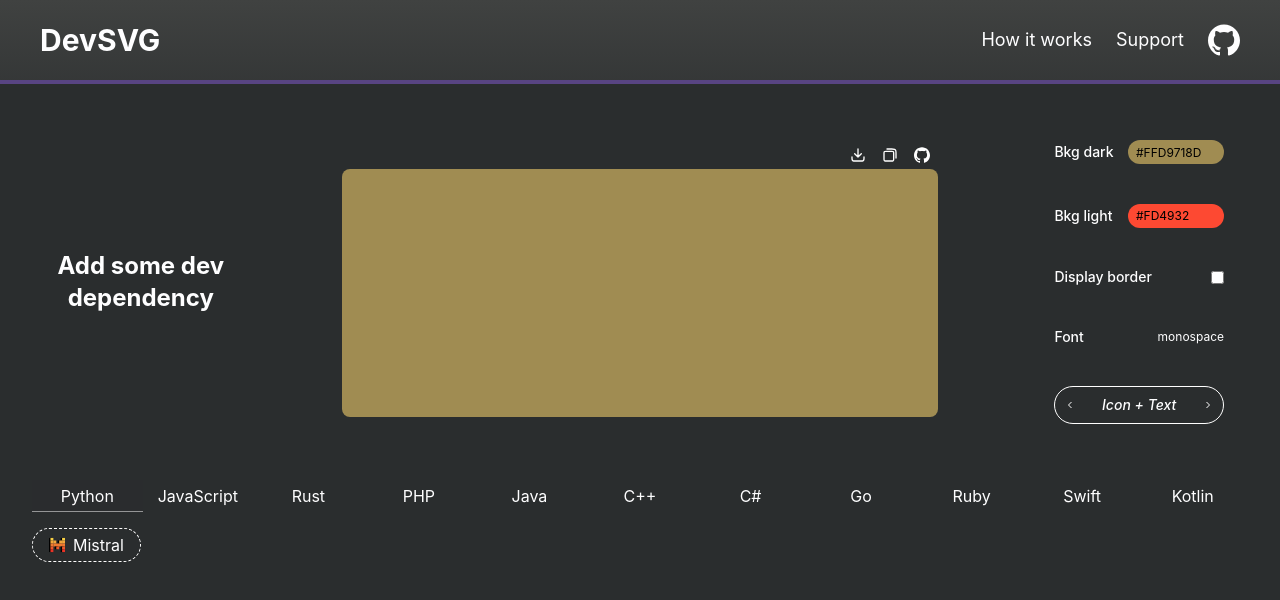
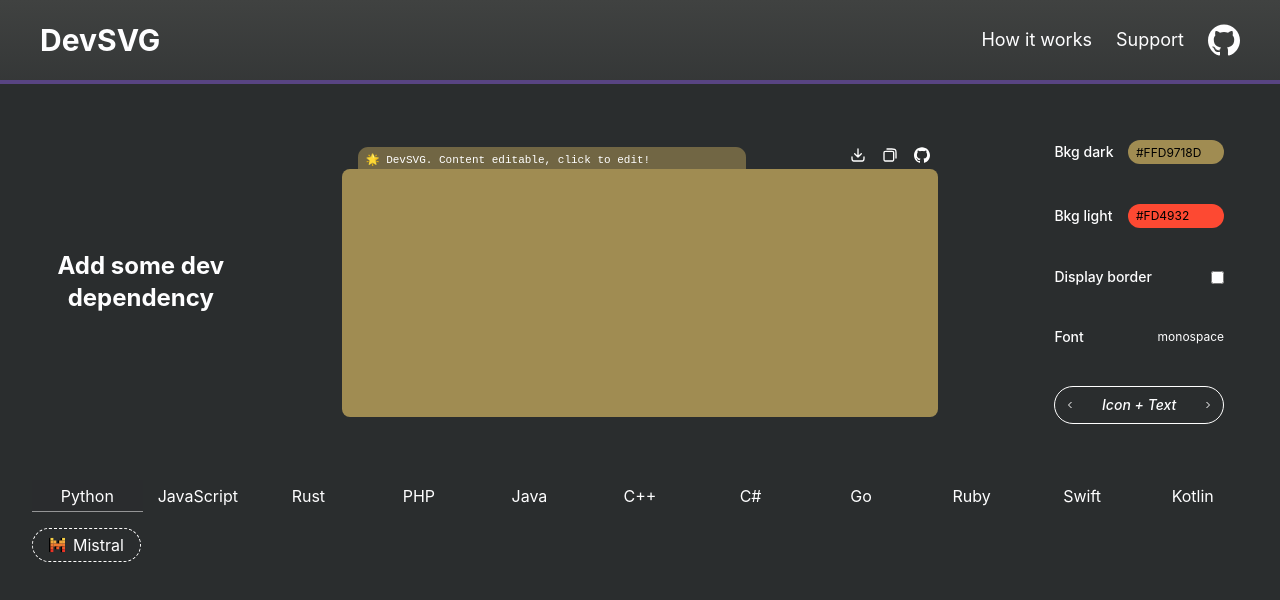
Before and after one commit to AlbertLnz/devSvg, a SvelteKit app: page / in a window 1280 px wide. Shown: the top 600 px of the page. Built offline with nearby package versions, Linux system fonts and the light colour scheme.

Commit message:
Fix I forgot the Tab on SvgProduct (included on SvgLayout)

```diff
--- a/src/components/SvgProduct.svelte
+++ b/src/components/SvgProduct.svelte
@@ -26,8 +26,6 @@
 
 	let tabText = $state('🌟 DevSVG. Content editable, click to edit!')
 
-	let bkg = $derived(() => (githubTheme === 'dark' ? svgConfig.bkgHexDark : svgConfig.bkgHexLight))
-
 	function handleDownloadSVG() {
 		let svg = document.getElementById('devDependenciesSvg')
 		if (svg) {
@@ -55,7 +53,7 @@
 
 <section class="flex flex-col items-center justify-center">
 	<article id="svg-container" class="relative">
-		<SvgLayout {githubTheme} {svgConfig}>
+		<SvgLayout {githubTheme} {svgConfig} {tabText}>
 			{#each selected as dependency, index}
 				{#if svgConfig.cardStyle === 'Icon + Text'}
 					<IconText {dependency} {index} {svgConfig} />
--- a/src/content/SvgLayout.svelte
+++ b/src/content/SvgLayout.svelte
@@ -4,10 +4,12 @@
 	let {
 		children,
 		githubTheme,
+		tabText,
 		svgConfig
 	}: {
 		children: Snippet
 		githubTheme: string
+		tabText: string
 		svgConfig: {
 			cardStyle: string
 			bkgHexDark: string
@@ -42,4 +44,24 @@
 	/>
 
 	{@render children()}
+
+	<!-- Tab -->
+	<path
+		fill={bkg()}
+		fill-opacity=".6"
+		d="M16 10c0-5.523 4.477-10 10-10h368c5.523 0 10 4.477 10 10v12H16V10Z"
+	/>
+
+	<!-- Tab text -->
+	<text
+		x="4%"
+		y="16"
+		text-anchor="start"
+		font-size="11"
+		fill="white"
+		font-weight="500"
+		font-family={svgConfig.font}
+	>
+		{tabText}
+	</text>
 </svg>
```
